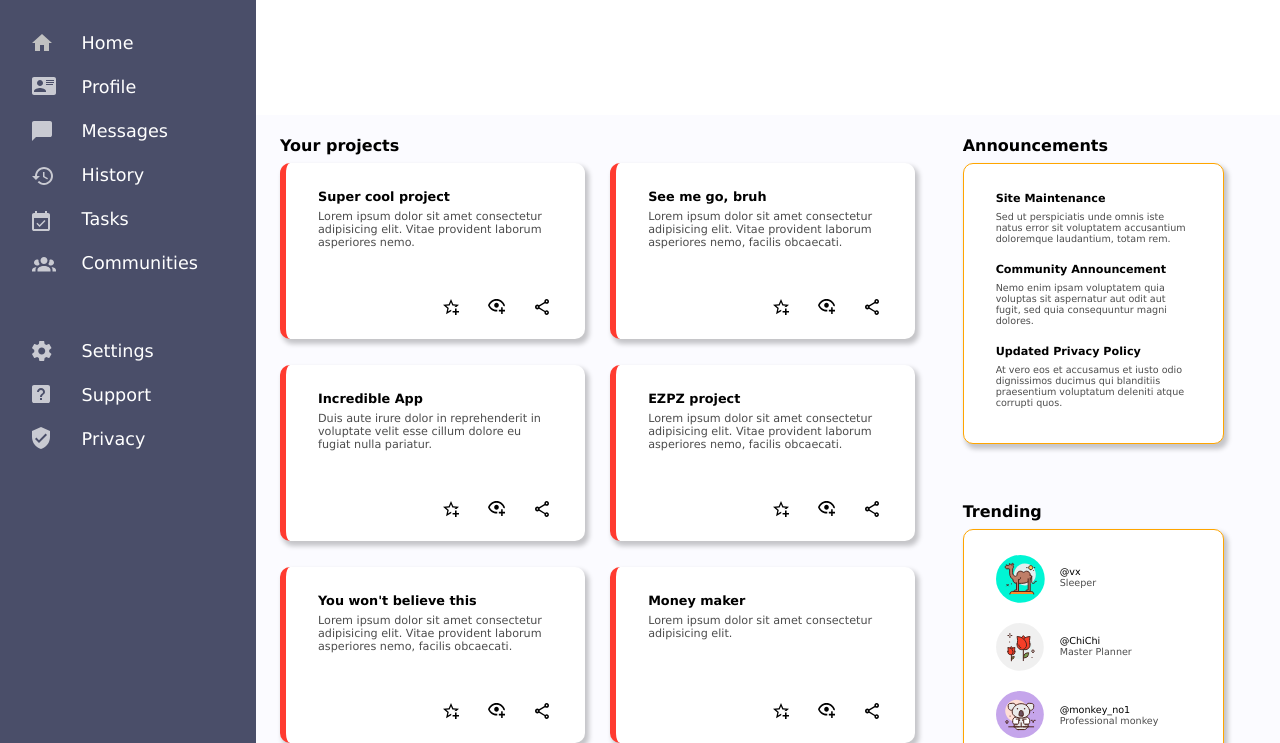
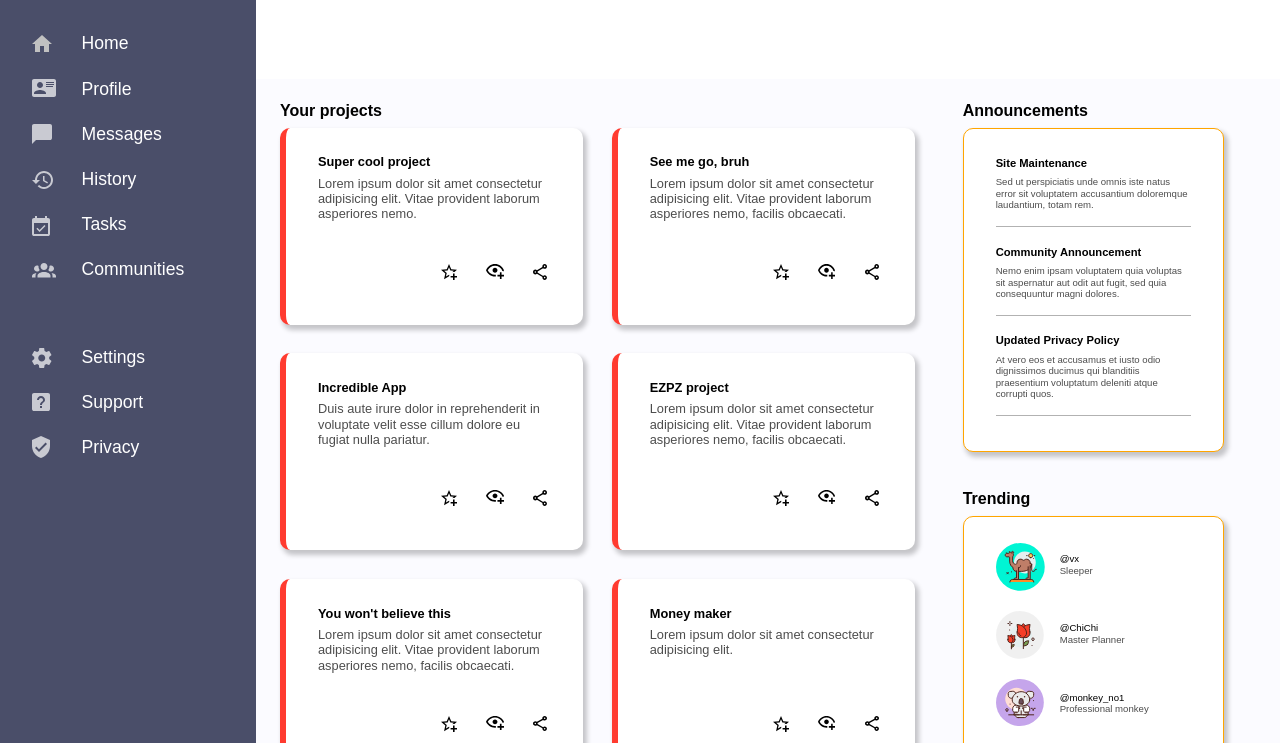
Before and after one commit to xvekii/admin-dashboard, a plain HTML site: page index.html in a window 1280 px wide. Shown: the part 85-828 px from the top of the page. Drawn offline with Linux system fonts and the light colour scheme.

Commit message:
Adjust dimensions

```diff
--- a/styles.css
+++ b/styles.css
@@ -4,14 +4,15 @@
 
 body {
   margin: 0;
-  font-family: Verdana;
+  font-family: Arial, Helvetica, sans-serif;
+  line-height: 1.2;
 }
 
 .container {
   min-height: 100vh;
   display: grid;
   grid-template-columns: 1fr 4fr;
-  grid-template-rows: 1fr 4fr;
+  grid-template-rows: 1fr 5fr;
 }
 
 .header {
@@ -89,12 +90,8 @@ a {
 .projects-container {
   display: grid;
   grid-template-columns: 1fr 1fr;
-  grid-template-rows: 1fr 1fr 1fr;
-  gap: 1.6rem;
-}
-
-.projects-container {
-  /* border: 1px dotted gray; */
+  grid-template-rows: repeat(3, 12.3rem);
+  gap: 1.8rem;
   padding: 0.5rem 1.5rem 3rem;
 }
 
@@ -109,7 +106,7 @@ a {
 .project-card p {
  margin-top: 0;
  color: #000000b3;
- font-size: 0.7rem;
+ font-size: 0.8rem;
 }
 
 .proj-card-icons-span {
@@ -146,7 +143,7 @@ h4 {
   display: grid;
   grid-template-columns: 1fr;
   grid-template-rows: 1fr;
-  gap: 2.3rem;
+  gap: 1rem;
   padding: 0.5rem 1.5rem 3rem;
 }
 
@@ -162,6 +159,11 @@ h4 {
 
 .ann-trend-container {
   padding: 0 2rem 2rem 0;
+}
+
+.ann-wrapper p {
+  padding-bottom: 15px;
+  border-bottom: 1px solid #0000004d;
 }
 
 h5 {
```
